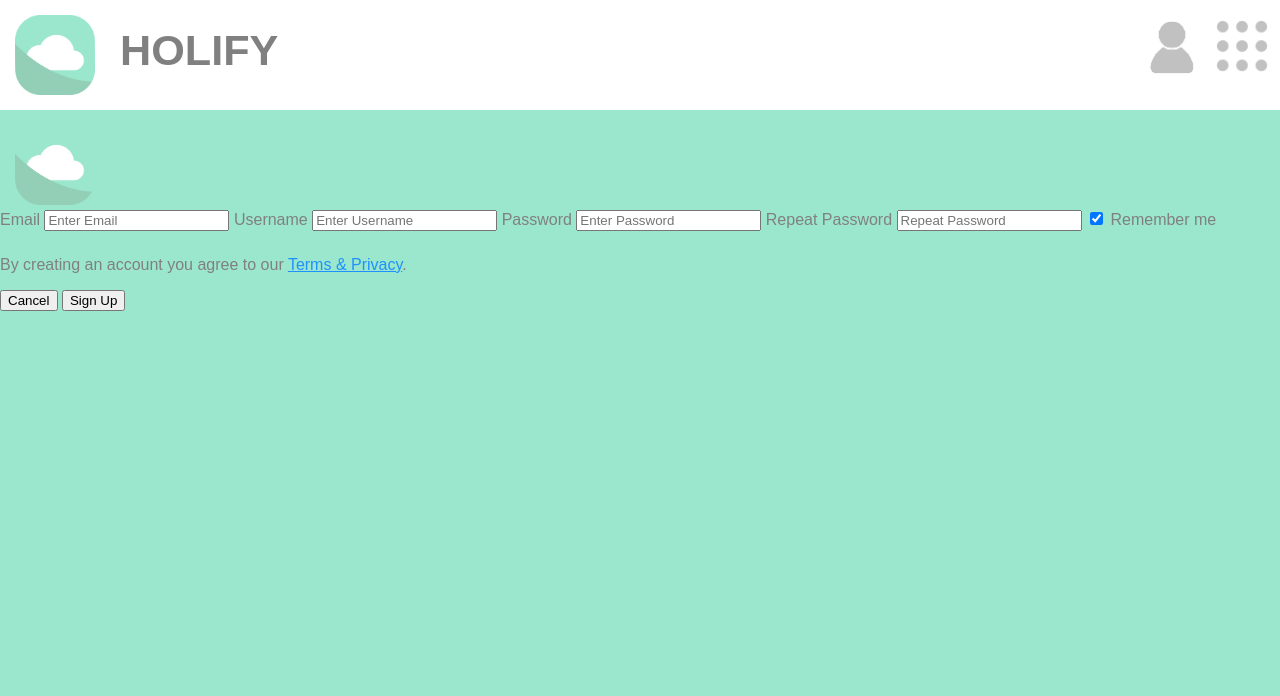
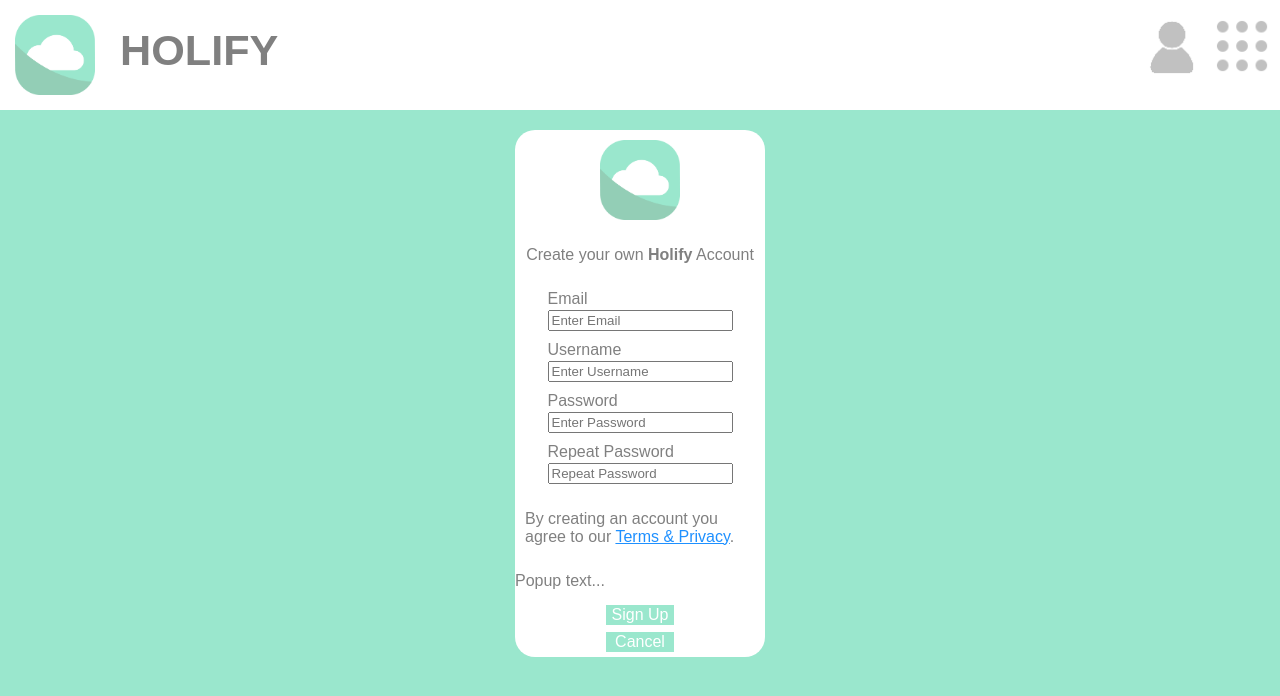
Before and after one commit to LenLenTM/Holify, a website: page files/signUp.html in a window 1280 px wide. Drawn offline with Linux system fonts and the light colour scheme; a web font is replaced by a local one.

Commit message:
added CSS to login.html, resetPassword.html and signUp.html; added JS to signUp.html;

```diff
--- a/files/login.css
+++ b/files/login.css
@@ -2,26 +2,73 @@
 
 
 body {
+    justify-content: center;
     margin: 0;
     background-color: #9ae7cd;
     color: gray;
+
+}
+.imgcontainer {
     display: grid;
-    grid-template-areas:
-    "n n"
-    "n n"
-    "m m"
-    "a a"
-    "f f";
+    justify-content: center;
+    margin-top: 10px;
+
+
+}
+#image2 {
+    width: 80px;
+}
+.formContainer {
+    display: grid;
+    justify-content: center;
+}
+form {
+    display: grid;
+    justify-content: center;
+    grid-row-gap: 10px;
+    border-radius: 20px;
+    width: 250px;
+    background-color: white;
+    margin-top: 20px;
 }
 
-@media (min-width: 750px) {
-    body {
-        grid-template-areas:
-        "n n n"
-        "a m m"
-        "f f f";
-    }
+input {
+    max-width: 200px;
 }
+
+.container {
+    display: grid;
+    max-width: 20vw;
+    margin-bottom: 5px;
+    grid-row-gap: 10px;
+    justify-content: center;
+}
+.formTitle,.username, .password, .checkbox, .signUpBotton, .forgotPassButton, .email, .clearfix{
+    display: grid;
+    max-width: 20vw;
+    justify-content: center;
+    grid-row-gap: 2px;
+}
+
+.cancelbtn {
+    margin-top: 5px;
+    margin-bottom: 5px;
+
+}
+button {
+    background-color: #9ae7cd;
+    color: white;
+    border-style: hidden;
+    font-size: medium;
+    cursor: pointer;
+}
+
+#termsParagraph {
+    margin-left: 10px;
+    margin-right: 10px;
+}
+
+
 
 /* -----------------------------------   Nav   --------------------------------- */
 
--- a/files/signUp.html
+++ b/files/signUp.html
@@ -4,6 +4,8 @@
     <meta charset="UTF-8">
     <title>Holify - Sign Up</title>
     <link rel="stylesheet" href="login.css">
+    <link href="http://fonts.cdnfonts.com/css/avenir" rel="stylesheet">
+
 
 </head>
 <body>
@@ -15,38 +17,60 @@
     <a href="login.html">
         <img src="resources/UserIcon.png" id="user" alt="user icon">
     </a>
-    <a href="blogLibrary.html">
+    <a href="blogEditor.html">
         <img src="resources/Options.png" id="options" alt="options">
     </a>
 </nav>
-<form action="" method="post">
-    <div class="imgcontainer" id = "imagecontainer">
-        <img src="resources/Holify.png" alt="Holify logo" id = "image">
-    </div>
+<div class = formContainer>
+    <form action="" method="post">
+        <div class="imgcontainer" id = "imagecontainer">
+            <img src="resources/Holify.png" alt="Holify logo" id = "image2">
+        </div>
 
-    <label >Email</label>
-    <input type="text" placeholder="Enter Email" name="email" required>
+        <div class="formTitle">
+            <p>Create your own <b>Holify</b> Account </p>
+        </div>
 
-    <label >Username</label>
-    <input type="text" placeholder="Enter Username" name="username" required>
+        <div class="container">
+            <div class = "email">
+                <label for = "email">Email</label>
+                <input type="email" placeholder="Enter Email" name="email" id = "email" required>
+            </div>
 
-    <label >Password</label>
-    <input type="password" placeholder="Enter Password" name="psw" required>
+            <div class = "username">
+                <label for = "username">Username</label>
+                <input type="text" placeholder="Enter Username" name="username" id = "username" required>
+            </div>
 
-    <label >Repeat Password</label>
-    <input type="password" placeholder="Repeat Password" name="psw-repeat" required>
+            <div class = "password">
+                <label for = "password">Password</label>
+                <input type="password" placeholder="Enter Password" name="psw" id = "password" required>
+            </div>
 
-    <label>
-        <input type="checkbox" checked="checked" name="remember" style="margin-bottom:15px"> Remember me
-    </label>
+            <div class = "password">
+                <label for = "password-repeat">Repeat Password</label>
+                <input type="password" placeholder="Repeat Password" name="psw-repeat" id = "password-repeat" required>
+            </div>
 
-    <p>By creating an account you agree to our <a href="#" style="color:dodgerblue">Terms & Privacy</a>.</p>
 
-    <div class="clearfix">
-        <button type="button" class="cancelbtn">Cancel</button>
-        <button type="submit" class="signupbtn">Sign Up</button>
-    </div>
 
-</form>
+            <p id = "termsParagraph">By creating an account you agree to our <a href="#" style="color:dodgerblue" onclick="popup()">Terms & Privacy</a>.</p>
+            <span class="popuptext" id="myPopup">Popup text...</span>
+        </div>
+            <script>
+                function popup() {
+                    let popup = document.getElementById("myPopup");
+                    popup.classList.toggle("show");
+                }
+            </script>
+            <div class="clearfix">
+                <button type="submit" class="signupbtn" onclick="validateForm()">Sign Up</button>
+                <button type="button" class="cancelbtn" onclick="location.href='login.html'">Cancel</button>
+                <script src="signUpController.js"></script>
+            </div>
+
+
+    </form>
+</div>
 </body>
 </html>
--- a/files/signUpController.js
+++ b/files/signUpController.js
@@ -0,0 +1,71 @@
+
+function validateForm() {
+
+    let valid = true;
+    let email = document.getElementById("email").checkValidity();
+    let user = document.getElementById("username").value;
+    let pw = document.getElementById("password").value;
+    let pwRep = document.getElementById("password-repeat").value;
+
+
+    if (email === false) {
+        alert("No valid email");
+        valid = false;
+    }
+    if (user.length === 0) {
+        alert("Please enter an Username");
+        valid = false;
+    }
+    if(pw.length < 8){
+        alert("Password must be longer than 8 characters");
+        valid = false;
+    }
+    if(pw !== pwRep) {
+        alert("Passwords don't match");
+        valid = false;
+    }
+    if (valid === true) {
+        collectData();
+    }
+}
+
+
+
+
+function getValueByID(String) {
+    return document.getElementById('data').value;
+}
+
+class User {
+    constructor(email, username, password) {
+        this.email = email;
+        this.username = username;
+        this.password = password;
+        let date = new Date();
+        this.time = date.toLocaleString("at-DE");
+    }
+}
+
+function collectData() {
+    let newUser = new User(
+        document.getElementById('email').value,
+        document.getElementById("username").value,
+        document.getElementById("password").value,
+    )
+
+    let userJson = userToJSON(newUser);
+    console.log(userJson);
+    saveJSON(userJson);
+}
+
+function userToJSON(string) {
+    return JSON.stringify(string);
+}
+
+function saveJSON (JSON) {
+    localStorage.setItem('userData', JSON);
+}
+
+function jsonToUser (json) {
+    return JSON.parse(json);
+}
```
Also changed, not shown: files/login.html (+19 -6 lines), files/resetPassword.html (+25 -2 lines), 1 other file.
